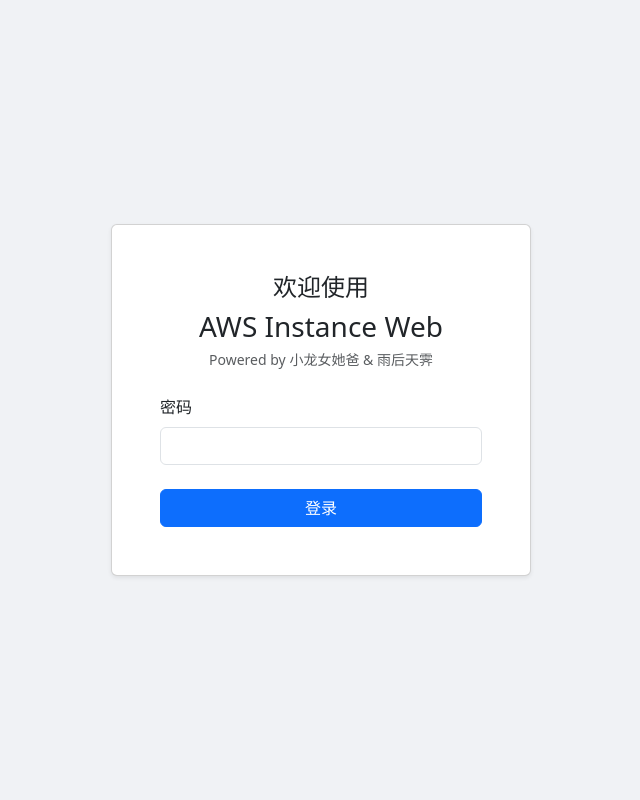
After one commit to SIJULY/aws, a Flask app: page /login in a window 1280 px wide. The commit adds this page. Shown: the whole page, without its empty margins (319-959 px from the left). Run offline with Flask 3, Linux system fonts and the light colour scheme.

Commit message:
Final project release with all features

```diff
--- a/app.py
+++ b/app.py
@@ -5,9 +5,12 @@ from flask import Flask, render_template, jsonify, request, session, g, redirect
 from functools import wraps
 
 app = Flask(__name__)
-app.secret_key = 'a50f8376d3a1bebcc916dbdd5c08694a' # 请确保这里是您自己生成的固定Key
-PASSWORD = "050148Sq$" # 【重要】请在这里设置您自己的登录密码！
+# 【重要】请在这里设置您自己的固定Key
+app.secret_key = 'f9bade69a7e9423a9d0834921f855353'
+# 【重要】请在这里设置您自己的登录密码！
+PASSWORD = "YourSecurePassword123"
 
+# --- 常量定义 ---
 KEY_FILE = "key.txt"
 QUOTA_CODE = 'L-1216C47A'
 QUOTA_REGION = 'us-east-1'
@@ -18,29 +21,25 @@ REGION_MAPPING = {
     "ap-south-1": "ap-south-1 (亚太地区（孟买）)", "ap-northeast-2": "ap-northeast-2 (亚太地区（首尔）)",
     "ap-southeast-1": "ap-southeast-1 (亚太地区（新加坡）)", "ap-southeast-2": "ap-southeast-2 (亚太地区（悉尼）)",
     "ap-northeast-1": "ap-northeast-1 (亚太地区（东京）)", "ca-central-1": "ca-central-1 (加拿大（中部）)",
-    "eu-central-1": "eu-central-1 (欧洲地区（法兰克福）)", "eu-west-1": "eu-west-1 (欧洲地区（爱尔兰）)",
+    "eu-central-1": "eu-central-1 (欧洲地区（法兰кфу）)", "eu-west-1": "eu-west-1 (欧洲地区（爱尔兰）)",
     "eu-west-2": "eu-west-2 (欧洲地区（伦敦）)", "eu-west-3": "eu-west-3 (欧洲地区（巴黎）)",
     "eu-north-1": "eu-north-1 (欧洲地区（斯德哥尔摩）)", "sa-east-1": "sa-east-1 (南美洲（圣保罗）)"
 }
 logging.basicConfig(level=logging.INFO, format='%(asctime)s %(levelname)s:%(name)s:%(message)s')
 task_logs = {}
 
+# --- 辅助函数 ---
 def get_boto_config(): return Config(connect_timeout=15, retries={'max_attempts': 2})
-
 def load_keys(keyfile):
     if not os.path.exists(keyfile): return []
     with open(keyfile, "r", encoding="utf-8") as f:
-        # The := is a "walrus operator", requires Python 3.8+
         return [{"name": p[0], "access_key": p[1], "secret_key": p[2]} for line in f if len(p := line.strip().split("----")) == 3]
-
 def save_keys(keyfile, keys):
     with open(keyfile, "w", encoding="utf-8") as f:
         for key in keys: f.write(f"{key['name']}----{key['access_key']}----{key['secret_key']}\n")
-
 def log_task(task_id, message):
     if task_id not in task_logs: task_logs[task_id] = queue.Queue()
     task_logs[task_id].put(message)
-
 def handle_aws_error(e, task_id=None):
     error_message = f"AWS API 错误: {e}"
     if isinstance(e, ClientError):
@@ -50,6 +49,7 @@ def handle_aws_error(e, task_id=None):
     if task_id: log_task(task_id, f"--- 任务失败: {error_message} ---")
     return error_message
 
+# --- 装饰器 ---
 def login_required(f):
     @wraps(f)
     def decorated_function(*args, **kwargs):
@@ -57,7 +57,6 @@ def login_required(f):
             return redirect(url_for('login')) if not request.path.startswith('/api/') else jsonify({"error": "用户未登录"}), 401
         return f(*args, **kwargs)
     return decorated_function
-
 def aws_login_required(f):
     @wraps(f)
     def decorated_function(*args, **kwargs):
@@ -66,6 +65,7 @@ def aws_login_required(f):
         return f(*args, **kwargs)
     return decorated_function
 
+# --- 后台任务 ---
 def create_instance_task(service, task_id, access_key, secret_key, region, instance_type, user_data):
     log_task(task_id, f"{service.upper()} 任务启动: 区域 {region}, 类型/套餐 {instance_type}")
     try:
@@ -94,18 +94,14 @@ def create_instance_task(service, task_id, access_key, secret_key, region, insta
             client.create_instances(instanceNames=[instance_name], availabilityZone=f"{region}a", blueprintId=blueprint_id, bundleId=instance_type, userData=user_data)
             log_task(task_id, f"实例 {instance_name} 创建请求已发送。")
         log_task(task_id, "--- 任务完成 ---")
-    except Exception as e:
-        handle_aws_error(e, task_id)
-
+    except Exception as e: handle_aws_error(e, task_id)
 def activate_region_task(task_id, access_key, secret_key, region):
     log_task(task_id, f"开始激活区域 {region}...")
     try:
         client = boto3.client('account', region_name='us-east-1', aws_access_key_id=access_key, aws_secret_access_key=secret_key, config=get_boto_config())
         client.enable_region(RegionName=region)
-        log_task(task_id, f"区域 {region} 激活请求已成功提交。配置过程可能需要几分钟。")
-        log_task(task_id, "--- 任务完成 ---")
+        log_task(task_id, f"区域 {region} 激活请求已成功提交。"); log_task(task_id, "--- 任务完成 ---")
     except Exception as e: handle_aws_error(e, task_id)
-
 def query_all_instances_task(task_id, access_key, secret_key):
     log_task(task_id, "开始查询所有已激活区域的实例...")
     try:
@@ -132,6 +128,7 @@ def query_all_instances_task(task_id, access_key, secret_key):
         log_task(task_id, f"所有区域查询完毕，共找到 {total_found} 个实例。"); log_task(task_id, "--- 任务完成 ---")
     except Exception as e: handle_aws_error(e, task_id)
 
+# --- API 路由 ---
 @app.route("/login", methods=["GET", "POST"])
 def login():
     if request.method == "POST":
@@ -140,11 +137,9 @@ def login():
         else:
             return render_template("login.html", error="密码错误")
     return render_template("login.html")
-
 @app.route("/logout")
 def logout():
     session.clear(); return redirect(url_for('login'))
-
 @app.route("/")
 @login_required
 def index(): return render_template("index.html")
@@ -157,7 +152,6 @@ def manage_accounts():
     if any(k['name'] == data['name'] for k in keys): return jsonify({"error": "账户名称已存在"}), 400
     keys.append(data); save_keys(KEY_FILE, keys)
     return jsonify({"success": True, "name": data['name']}), 201
-
 @app.route("/api/accounts/<name>", methods=["DELETE"])
 @login_required
 def delete_account(name):
@@ -167,7 +161,6 @@ def delete_account(name):
     if session.get('account_name') == name:
         session.pop('account_name', None); session.pop('aws_access_key_id', None); session.pop('aws_secret_access_key', None)
     return jsonify({"success": True})
-
 @app.route("/api/session", methods=["POST", "DELETE", "GET"])
 @login_required
 def aws_session():
@@ -205,8 +198,8 @@ def get_instances():
         ec2_client = boto3.client('ec2', region_name=region, aws_access_key_id=g.aws_access_key_id, aws_secret_access_key=g.aws_secret_access_key, config=get_boto_config())
         for r in ec2_client.describe_instances(Filters=[{'Name':'instance-state-name','Values':['pending','running','stopped']}])['Reservations']:
             for i in r['Instances']: instances.append({"type": "EC2", "region": region, "id": i['InstanceId'], "name": next((t['Value'] for t in i.get('Tags',[]) if t['Key'] == 'Name'), i['InstanceId']), "state": i['State']['Name'], "ip": i.get('PublicIpAddress', 'N/A')})
+        return jsonify(instances)
     except Exception as e: return jsonify({"error": handle_aws_error(e)}), 500
-    return jsonify(instances)
 
 @app.route("/api/instance-action", methods=["POST"])
 @login_required
@@ -239,21 +232,13 @@ def get_ec2_instance_types():
     if not region: return jsonify({"error": "必须提供区域参数"}), 400
     try:
         client = boto3.client('ec2', region_name=region, aws_access_key_id=g.aws_access_key_id, aws_secret_access_key=g.aws_secret_access_key, config=get_boto_config())
-
-        # 1. 先获取该区域可用的实例类型名称
         paginator_offerings = client.get_paginator('describe_instance_type_offerings')
         available_types = set()
         for page in paginator_offerings.paginate(LocationType='region', Filters=[{'Name': 'location', 'Values': [region]}]):
-            for offering in page['InstanceTypeOfferings']:
-                available_types.add(offering['InstanceType'])
-
-        if not available_types:
-            return jsonify([])
-
-        # 2. 再根据名称列表批量获取详细信息
+            for offering in page['InstanceTypeOfferings']: available_types.add(offering['InstanceType'])
+        if not available_types: return jsonify([])
         paginator_types = client.get_paginator('describe_instance_types')
         detailed_types = []
-        # AWS API一次最多查询100个类型
         available_types_list = list(available_types)
         for i in range(0, len(available_types_list), 100):
             chunk = available_types_list[i:i + 100]
@@ -262,23 +247,13 @@ def get_ec2_instance_types():
                     vcpus = inst_type.get('VCpuInfo', {}).get('DefaultVCpus', '?')
                     memory_mib = inst_type.get('MemoryInfo', {}).get('SizeInMiB', 0)
                     memory_gib = round(memory_mib / 1024, 1) if memory_mib > 0 else 0
-
-                    detailed_types.append({
-                        "value": inst_type['InstanceType'],
-                        "text": f"{inst_type['InstanceType']} ({vcpus}C / {memory_gib}G RAM)"
-                    })
-
+                    detailed_types.append({"value": inst_type['InstanceType'], "text": f"{inst_type['InstanceType']} ({vcpus}C / {memory_gib}G RAM)"})
         sorted_types = sorted(detailed_types, key=lambda x: x['value'])
-
-        # 将免费套餐提前
         for t_name in ['t3.micro', 't2.micro']:
             match = next((item for item in sorted_types if item['value'] == t_name), None)
-            if match:
-                sorted_types.insert(0, sorted_types.pop(sorted_types.index(match)))
-
+            if match: sorted_types.insert(0, sorted_types.pop(sorted_types.index(match)))
         return jsonify(sorted_types)
-    except Exception as e:
-        return jsonify({"error": handle_aws_error(e)}), 500
+    except Exception as e: return jsonify({"error": handle_aws_error(e)}), 500
 
 @app.route("/api/lightsail-bundles")
 @login_required
--- a/templates/index.html
+++ b/templates/index.html
@@ -42,7 +42,6 @@
                     <button id="createEc2Btn" class="btn btn-success" disabled>创建 EC2 实例</button>
                     <button id="createLsBtn" class="btn btn-info" disabled>创建 Lightsail 实例</button>
                 </div>
-
                 <div class="mb-3">
                     <label for="rootPassword" class="form-label">Root 密码 (可选, 留空则不设置)</label>
                     <div class="input-group">
@@ -52,7 +51,6 @@
                         </button>
                     </div>
                 </div>
-
                 <h6>开机脚本 (User Data)</h6>
                 <textarea id="userData" class="form-control" rows="8">#!/bin/bash
 # 在这里输入您的其他开机指令</textarea>
@@ -77,7 +75,7 @@
                                 <th>名称/ID</th>
                                 <th>状态</th>
                                 <th>公网IP</th>
-                                <th class="text-center" style="width: 220px; position: relative; left: -15px;">操作</th>
+                                <th class="text-center" style="position: relative; left: -15px;">操作</th>
                             </tr>
                         </thead>
                         <tbody id="instanceList">
@@ -115,7 +113,7 @@
                         <thead>
                             <tr>
                                 <th>账户名称</th>
-                                <th style="position: relative; left: -10px;">vCPU配额</th>
+                                <th style="position: relative; left: -15px;">vCPU配额</th>
                                 <th class="text-center"></th>
                             </tr>
                         </thead>
--- /dev/null
+++ b/templates/login.html
@@ -0,0 +1,46 @@
+<!DOCTYPE html>
+<html lang="zh-CN">
+<head>
+    <meta charset="UTF-8">
+    <meta name="viewport" content="width=device-width, initial-scale=1.0">
+    <title>登录 - AWS Instance Web</title>
+    <link href="https://cdn.jsdelivr.net/npm/bootstrap@5.3.3/dist/css/bootstrap.min.css" rel="stylesheet">
+    <style>
+        body {
+            display: flex;
+            align-items: center;
+            justify-content: center;
+            height: 100vh;
+            background-color: #f0f2f5;
+        }
+        .login-card {
+            width: 100%;
+            max-width: 420px; /* 稍微加宽以适应新标题 */
+        }
+    </style>
+</head>
+<body>
+    <div class="card login-card shadow-sm">
+        <div class="card-body p-4 p-md-5">
+            <div class="text-center mb-4">
+                <h4 class="fw-light">欢迎使用</h4>
+                <h3 class="mb-1">AWS Instance Web</h3>
+                <small class="text-muted">Powered by 小龙女她爸 & 雨后天霁</small>
+            </div>
+
+            {% if error %}
+                <div class="alert alert-danger">{{ error }}</div>
+            {% endif %}
+            <form method="POST" action="/login">
+                <div class="mb-3">
+                    <label for="password" class="form-label">密码</label>
+                    <input type="password" class="form-control" id="password" name="password" required>
+                </div>
+                <div class="d-grid mt-4">
+                    <button type="submit" class="btn btn-primary">登录</button>
+                </div>
+            </form>
+        </div>
+    </div>
+</body>
+</html>
```
Also changed, not shown: README.md, static/script.js (line endings or trailing spaces), 4 other files.
